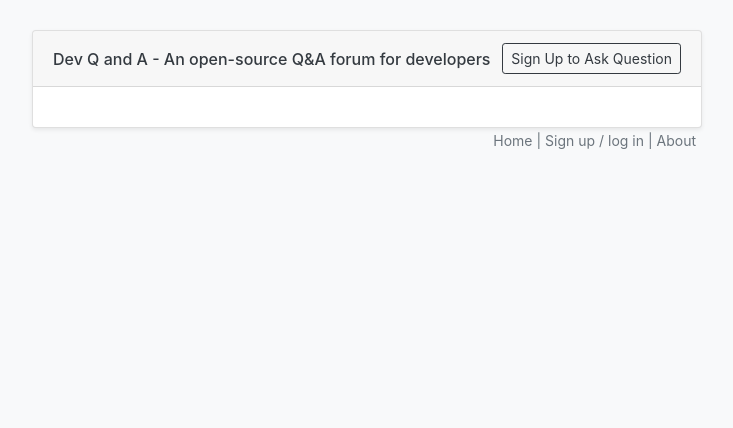
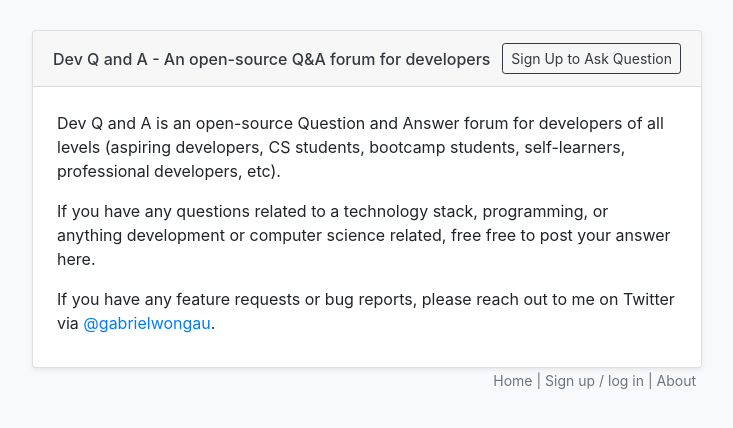
Before and after one commit to GabrielWongAu/DevQandA, a Django app: page /about/ in a window 1280 px wide. Shown: the top 428 px of the page, without its empty margins (273-1006 px from the left). Run offline with Django 3.2, Linux system fonts and the light colour scheme; some libraries are stand-ins or nearby versions.

Commit message:
Updated about.html

```diff
--- a/templates/about.html
+++ b/templates/about.html
@@ -1 +1,7 @@
 {% extends "base.html" %}
+
+{% block content %}
+<p>Dev Q and A is an open-source Question and Answer forum for developers of all levels (aspiring developers, CS students, bootcamp students, self-learners, professional developers, etc).</p>
+<p>If you have any questions related to a technology stack, programming, or anything development or computer science related, free free to post your answer here.</p>
+<p>If you have any feature requests or bug reports, please reach out to me on Twitter via <a href="https://twitter.com/gabrielwongau" target="_blank">@gabrielwongau</a>.</p>
+{% endblock %}
```
